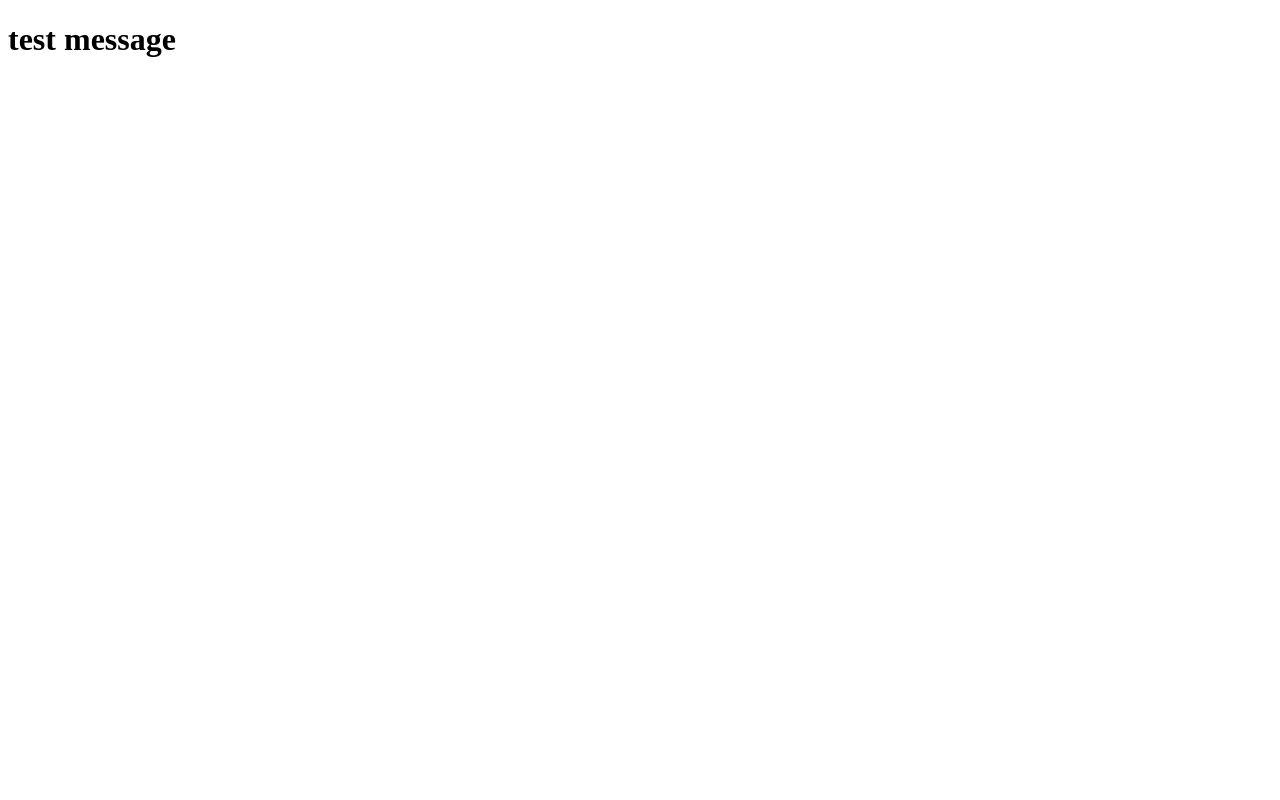
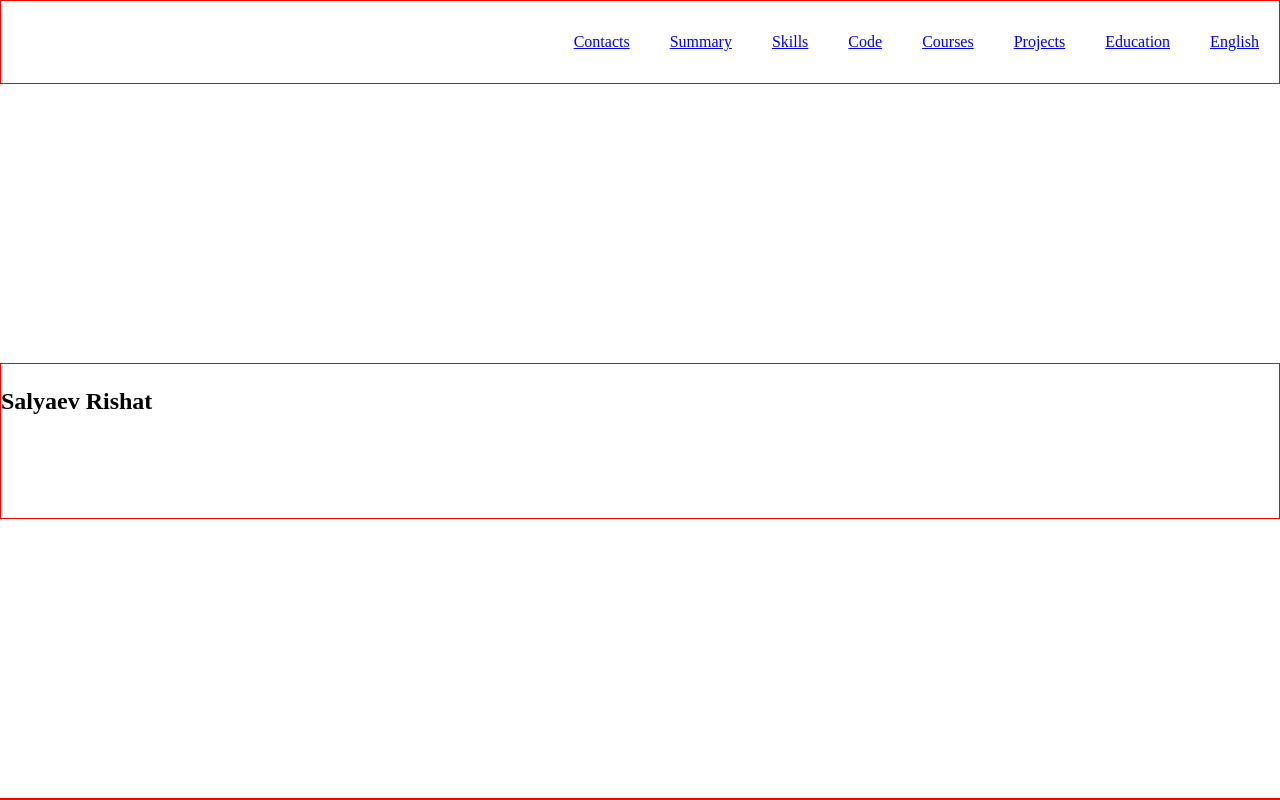
Before and after one commit to rishsa/rsschool-cv, a plain HTML site: page index.html in a window 1280 px wide. Drawn offline with Linux system fonts and the light colour scheme.

Commit message:
feat: add new tags

```diff
--- a/index.html
+++ b/index.html
@@ -8,6 +8,75 @@
     <link rel="stylesheet" href="assets/favicon.ico">
 </head>
 <body>
-    <h1>test message</h1>
+    <header class="header">
+        <div class="container">
+            <nav class="nav">
+                <ul class="nav-list">
+                    <li class="nav-item">
+                        <a href="#contacts" class="nav-link">Contacts</a>
+                    </li>
+                    <li class="nav-item">
+                        <a href="#summary" class="nav-link">Summary</a>
+                    </li>
+                    <li class="nav-item">
+                        <a href="#skills" class="nav-link">Skills</a>
+                    </li>
+                    <li class="nav-item">
+                        <a href="#code" class="nav-link">Code</a>
+                    </li>
+                    <li class="nav-item">
+                        <a href="#courses" class="nav-link">Courses</a>
+                    </li>
+                    <li class="nav-item">
+                        <a href="#projects" class="nav-link">Projects</a>
+                    </li>
+                    <li class="nav-item">
+                        <a href="#education" class="nav-link">Education</a>
+                    </li>
+                    <li class="nav-item">
+                        <a href="#english" class="nav-link">English</a>
+                    </li>
+                </ul>
+            </nav>
+        </div>
+    </header>
+    <main class="main">
+        <div class="container main-container">
+            <section class="section" id="profile">
+                <h1 class="section-title">
+                    <p class="section-title-profile">
+                        Salyaev Rishat
+                    </p>
+                </h1>
+            </section>
+            <section class="section" id="contacts">
+                <h2 class="section-title"></h2>
+            </section>
+            <section class="section" id="summary">
+                <h2 class="section-title"></h2>
+            </section>
+            <section class="section" id="skills">
+                <h2 class="section-title"></h2>
+            </section>
+            <section class="section" id="code">
+                <h2 class="section-title"></h2>
+            </section>
+            <section class="section" id="courses">
+                <h2 class="section-title"></h2>
+            </section>
+            <section class="section" id="projects">
+                <h2 class="section-title"></h2>
+            </section>
+            <section class="section" id="education">
+                <h2 class="section-title"></h2>
+            </section>
+            <section class="section" id="languages">
+                <h2 class="section-title"></h2>
+            </section>
+        </div>
+    </main>
+    <footer class="footer">
+        <div class="container"></div>
+    </footer>
 </body>
 </html>
--- a/style.css
+++ b/style.css
@@ -1,8 +1,66 @@
 * {
     box-sizing: border-box;
+}
+
+html {
+    scroll-behavior: smooth;
+}
+
+body {
+    display: flex;
+    flex-direction: column;
+    justify-content: space-between;
+    min-height: 100vh;
+    margin: 0;
+    padding: 0;
 }
 
 @font-face {
     font-family: Ubuntu;
     src: url("assets/fonts/Ubuntu-Regular.ttf");
 }
+
+.header {
+    border: 1px solid red;
+}
+
+.main {
+    border: 1px solid red;
+}
+
+.footer {
+    border: 1px solid red;
+}
+
+.container {
+    max-width: 1440px;
+    margin: 0 auto;
+}
+
+.nav-list {
+    display: flex;
+    justify-content: flex-end;
+    align-items: center;
+    list-style: none;
+}
+
+.nav-link {
+    padding: 0 20px;
+    line-height: 50px;
+    transition: .3s;
+}
+
+.main-container {
+    display: flex;
+    flex-wrap: wrap;
+}
+
+.section {
+    width: 50%;
+}
+
+@media (max-widch: 768px) {
+    .section {
+        width: 100%;
+    }
+}
```
